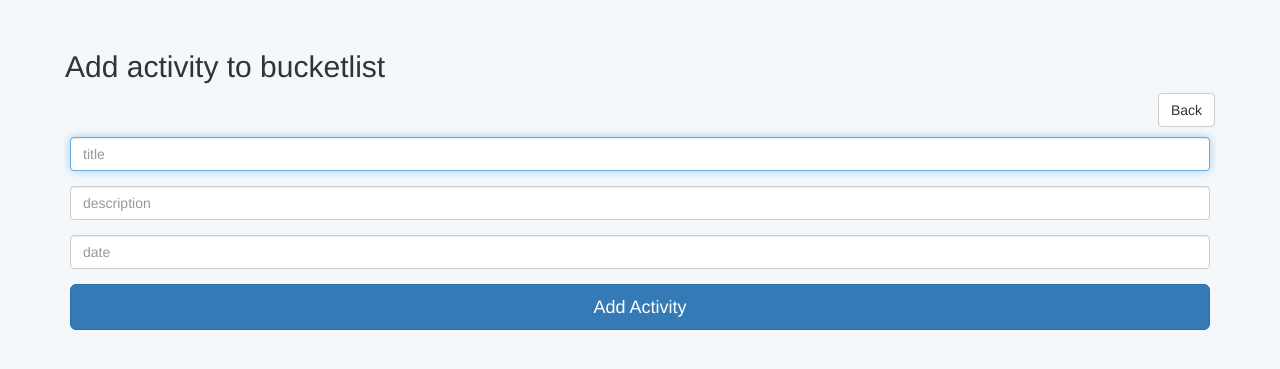
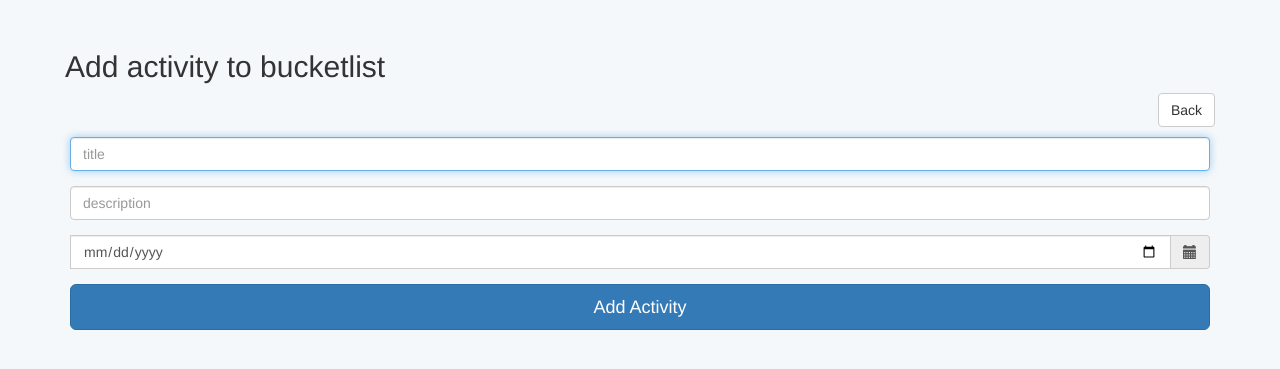
Before and after one commit to clemwek/bucketapp, a Flask app: page /add_activity/1 in a window 1280 px wide. Shown: the part 52-421 px from the top of the page. Run offline with Flask 2, Linux system fonts and the light colour scheme; the visitor is signed in with stand-in values (Sample User, id 1); parts of the project's set-up code (start-up, migrations or seed data) failed here and were passed over; some libraries are stand-ins or nearby versions.

Commit message:
Add datepicker

```diff
--- a/bucketapp/templates/add_activity.html
+++ b/bucketapp/templates/add_activity.html
@@ -21,8 +21,13 @@
             <input type="text" id="description" name="description" class="form-control" placeholder="description" required>
         </div>
         <div class="form-group">
-            <label for="date" class="sr-only">Date</label>
-            <input type="text" id="date" name="date" class="form-control" placeholder="date" required>
+            <div class='input-group'>
+                <label for="date" class="sr-only">Date</label>
+                <input type="date" id="date" name="date" class="form-control" placeholder="date" required>
+                <span class="input-group-addon">
+                    <span class="glyphicon glyphicon-calendar"></span>
+                </span>
+            </div>
         </div>
 
         <button class="btn btn-lg btn-primary btn-block" type="submit">Add Activity</button>
--- a/bucketapp/templates/base.html
+++ b/bucketapp/templates/base.html
@@ -3,6 +3,9 @@
     <head>
         <title>BucketList</title>
         <link rel="stylesheet" href="{{ url_for('static', filename='assets/css/bootstrap.min.css') }}">
+        <link rel="stylesheet" href="{{ url_for('static', filename='assets/css/jquery-ui.min.css') }}">
+        <link rel="stylesheet" href="{{ url_for('static', filename='assets/css/jquery-ui.structure.min.css') }}">
+        <link rel="stylesheet" href="{{ url_for('static', filename='assets/css/jquery-ui.theme.min.css') }}">
         <link rel="stylesheet" href="{{ url_for('static', filename='assets/css/styles.css') }}">
     </head>
     <body>
@@ -33,6 +36,8 @@
         {% block page_content %}{% endblock %}
 
         <script src="{{ url_for('static', filename='assets/js/jquery.min.js') }}"></script>
+        <script src="{{ url_for('static', filename='assets/js/jquery-ui.min.js') }}"></script>
         <script src="{{ url_for('static', filename='assets/js/bootstrap.min.js') }}"></script>
+        <script src="{{ url_for('static', filename='assets/js/script.js') }}"></script>
     </body>
 </html>
```
Also changed, not shown: bucketapp/templates/edit_activity.html (+7 -2 lines).
